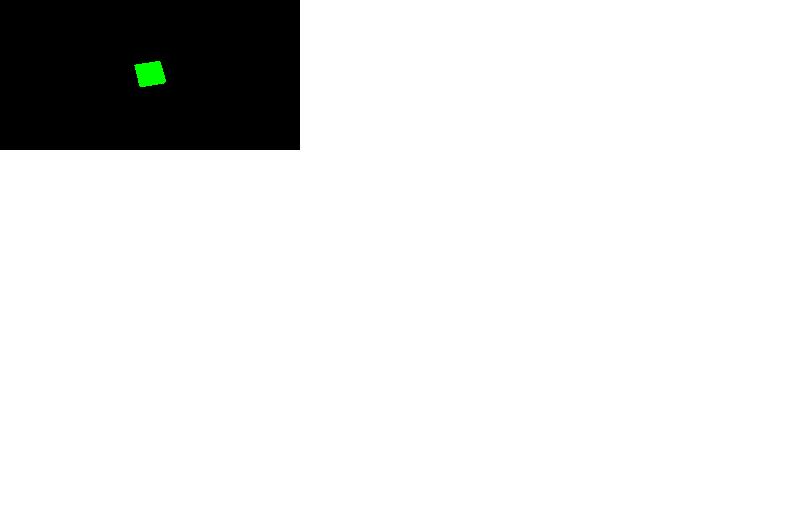
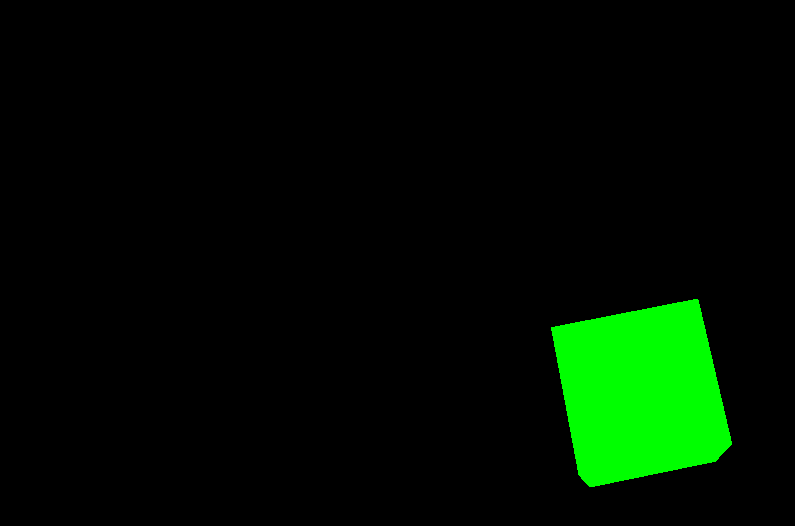
Before and after one commit to o2bomb/threejs-typescript, a website built with webpack: page index.html in a window 1280 px wide. Shown: the whole page, without its empty margins (0-795 px from the left). Built offline with nearby package versions, Linux system fonts and the light colour scheme.

Commit message:
Refactor code to be more readable

```diff
--- a/index.html
+++ b/index.html
@@ -7,6 +7,12 @@
       body {
         margin: 0;
       }
+
+      #c {
+        position: absolute;
+        width: 100%;
+        height: 100%;
+      }
     </style>
   </head>
   <body>
--- a/src/index.ts
+++ b/src/index.ts
@@ -1,26 +1,60 @@
 import * as THREE from "three";
 
-const scene = new THREE.Scene();
-const camera = new THREE.PerspectiveCamera( 75, window.innerWidth / window.innerHeight, 0.1, 1000 );
+window.addEventListener("load", init, false);
+// window.addEventListener("resize", handleWindowResize, false);
+// document.addEventListener("mousemove", handleMouseMove, false);
 
-const canvas = document.querySelector<HTMLCanvasElement>("#c");
-const renderer = new THREE.WebGLRenderer({ canvas });
-// renderer.setSize( window.innerWidth, window.innerHeight );
+let scene: THREE.Scene, camera: THREE.Camera, renderer: THREE.Renderer;
+let cube: THREE.Mesh;
 
-const geometry = new THREE.BoxGeometry();
-const material = new THREE.MeshBasicMaterial( { color: 0x00ff00 } );
-const cube = new THREE.Mesh( geometry, material );
-scene.add( cube );
+function init() {
+  scene = createScene();
+  camera = createCamera();
+  renderer = createRenderer();
 
-camera.position.z = 5;
+  const geometry = new THREE.BoxGeometry();
+  const material = new THREE.MeshBasicMaterial({ color: 0x00ff00 });
+  cube = new THREE.Mesh(geometry, material);
+  scene.add(cube);
+
+  animate();
+}
 
 function animate() {
-  requestAnimationFrame( animate );
+  requestAnimationFrame(animate);
 
   cube.rotation.x += 0.01;
   cube.rotation.y += 0.01;
 
-	renderer.render( scene, camera );
+  renderer.render(scene, camera);
 }
 
-animate();
+function createScene() {
+  const scene = new THREE.Scene();
+
+  return scene;
+}
+
+function createCamera() {
+  const aspectRatio = window.innerWidth / window.innerHeight;
+  const fieldOfView = 60;
+  const nearPlane = 1;
+  const farPlane = 10000;
+  const camera = new THREE.PerspectiveCamera(
+    fieldOfView,
+    aspectRatio,
+    nearPlane,
+    farPlane
+  );
+
+  camera.position.z = 5;
+  return camera;
+}
+
+function createRenderer() {
+  const canvas = document.querySelector<HTMLCanvasElement>("#c");
+  const renderer = new THREE.WebGLRenderer({ canvas });
+  renderer.setSize(window.innerWidth, window.innerHeight);
+
+  return renderer;
+}
```
